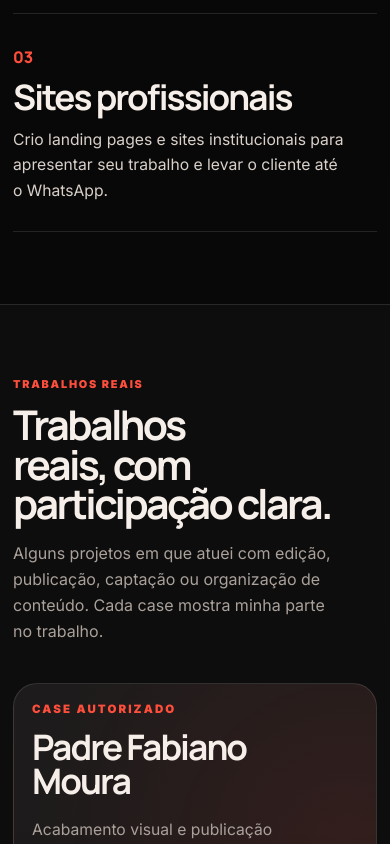
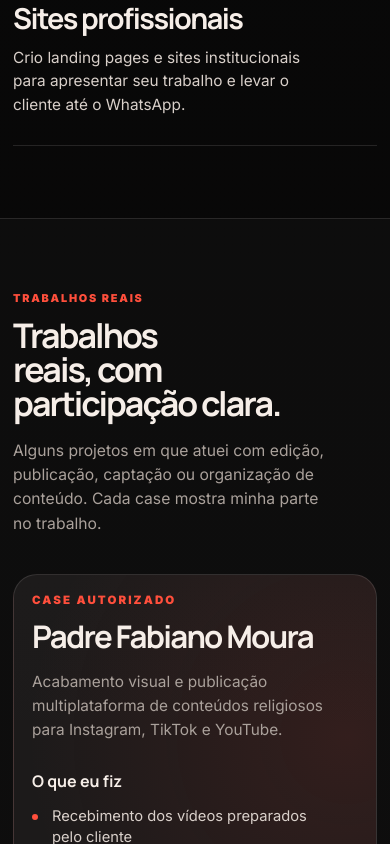
Before and after one commit to ErickGarciaEditor/erick-garcia-editor, a React (Vite) app: page / in a window 390 px wide. Shown: the part 2020-2864 px from the top of the page. Built offline with nearby package versions, Linux system fonts and the light colour scheme.

Commit message:
Ajusta tipografia mobile em todo o site

```diff
--- a/src/styles/global.css
+++ b/src/styles/global.css
@@ -1806,3 +1806,233 @@
     font-size: 1rem;
   }
 }
+
+/* Etapa 38 — sistema tipográfico mobile global */
+
+/* Tablet: reduz títulos grandes antes de chegar no celular */
+@media (min-width: 761px) and (max-width: 1120px) {
+  .section-heading h2,
+  .about-grid h2,
+  .legal-content h1 {
+    max-width: 18ch;
+    font-size: clamp(2.9rem, 6vw, 4.15rem);
+    line-height: 0.98;
+  }
+
+  .section-heading p:not(.eyebrow),
+  .service-item p,
+  .case-summary,
+  .case-note p,
+  .about-text p,
+  .price-card p,
+  .scope-box p,
+  .site-project-card__body p,
+  .faq-list details p,
+  .quote-form,
+  .legal-content p {
+    max-width: 62ch;
+    font-size: clamp(0.98rem, 1.65vw, 1.08rem);
+    line-height: 1.6;
+  }
+
+  .service-item {
+    grid-template-columns: 56px minmax(220px, 0.36fr) minmax(0, 1fr);
+    gap: 24px;
+  }
+
+  .service-item h3 {
+    font-size: clamp(1.75rem, 3.2vw, 2.25rem);
+  }
+
+  .case-content h3,
+  .site-project-card h3 {
+    max-width: 16ch;
+    font-size: clamp(2rem, 4.2vw, 3rem);
+  }
+
+  .price-grid {
+    grid-template-columns: repeat(2, minmax(0, 1fr));
+  }
+}
+
+/* Celular: escala real de leitura, sem títulos gigantes em todas as seções */
+@media (max-width: 760px) {
+  .section-heading h2,
+  .about-grid h2,
+  .legal-content h1 {
+    max-width: 14ch;
+    font-size: clamp(2rem, 9vw, 2.85rem);
+    line-height: 1;
+    letter-spacing: -0.058em;
+  }
+
+  .section-heading p:not(.eyebrow) {
+    max-width: 34ch;
+    font-size: 0.98rem;
+    line-height: 1.55;
+  }
+
+  .service-item h3 {
+    max-width: 16ch;
+    font-size: clamp(1.55rem, 7.4vw, 2.15rem);
+    line-height: 1.02;
+  }
+
+  .service-item p {
+    max-width: 35ch;
+    font-size: 0.96rem;
+    line-height: 1.55;
+  }
+
+  .case-content h3 {
+    max-width: 15ch;
+    font-size: clamp(1.85rem, 8.2vw, 2.55rem);
+    line-height: 1;
+  }
+
+  .case-summary {
+    max-width: 35ch;
+    font-size: 0.96rem;
+    line-height: 1.55;
+  }
+
+  .case-block h4 {
+    font-size: 1rem;
+  }
+
+  .case-block li {
+    max-width: 34ch;
+    font-size: 0.92rem;
+    line-height: 1.42;
+  }
+
+  .case-note strong {
+    font-size: 0.92rem;
+  }
+
+  .case-note p {
+    max-width: 34ch;
+    font-size: 0.9rem;
+    line-height: 1.52;
+  }
+
+  .site-project-card h3 {
+    max-width: 15ch;
+    font-size: clamp(1.75rem, 7.6vw, 2.4rem);
+    line-height: 1.02;
+  }
+
+  .site-project-card__top p,
+  .site-project-card__body p {
+    max-width: 35ch;
+    font-size: 0.94rem;
+    line-height: 1.55;
+  }
+
+  .site-project-card__body strong {
+    font-size: 0.95rem;
+  }
+
+  .site-project-features li {
+    min-height: 32px;
+    font-size: 0.76rem;
+    line-height: 1.2;
+  }
+
+  .price-card h3,
+  .scope-box h3 {
+    max-width: 17ch;
+    font-size: clamp(1.18rem, 5.4vw, 1.55rem);
+    line-height: 1.08;
+  }
+
+  .price-card strong {
+    font-size: 0.94rem;
+    line-height: 1.35;
+  }
+
+  .price-card p,
+  .scope-box p {
+    max-width: 35ch;
+    font-size: 0.93rem;
+    line-height: 1.55;
+  }
+
+  .about-text p {
+    max-width: 35ch;
+    font-size: 1rem;
+    line-height: 1.58;
+  }
+
+  .faq-list summary {
+    font-size: 0.96rem;
+    line-height: 1.32;
+  }
+
+  .faq-list details p {
+    max-width: 35ch;
+    font-size: 0.92rem;
+    line-height: 1.52;
+  }
+
+  .quote-form label {
+    font-size: 0.86rem;
+  }
+
+  .quote-form input,
+  .quote-form select,
+  .quote-form textarea {
+    font-size: 0.95rem;
+  }
+
+  .form-note,
+  .form-error {
+    font-size: 0.88rem;
+  }
+
+  .footer strong {
+    font-size: 1.1rem;
+  }
+
+  .footer span,
+  .footer-links {
+    font-size: 0.78rem;
+  }
+
+  .legal-content h2 {
+    font-size: 1.35rem;
+  }
+
+  .legal-content p {
+    max-width: 35ch;
+    font-size: 0.96rem;
+    line-height: 1.58;
+  }
+}
+
+/* Celular pequeno: mais controle ainda */
+@media (max-width: 420px) {
+  .section-heading h2,
+  .about-grid h2,
+  .legal-content h1 {
+    max-width: 13ch;
+    font-size: clamp(1.9rem, 8.7vw, 2.55rem);
+  }
+
+  .section-heading p:not(.eyebrow),
+  .service-item p,
+  .case-summary,
+  .site-project-card__body p,
+  .price-card p,
+  .scope-box p,
+  .about-text p,
+  .faq-list details p,
+  .legal-content p {
+    max-width: 33ch;
+  }
+
+  .case-content h3,
+  .site-project-card h3 {
+    font-size: clamp(1.72rem, 8vw, 2.25rem);
+  }
+}
```
